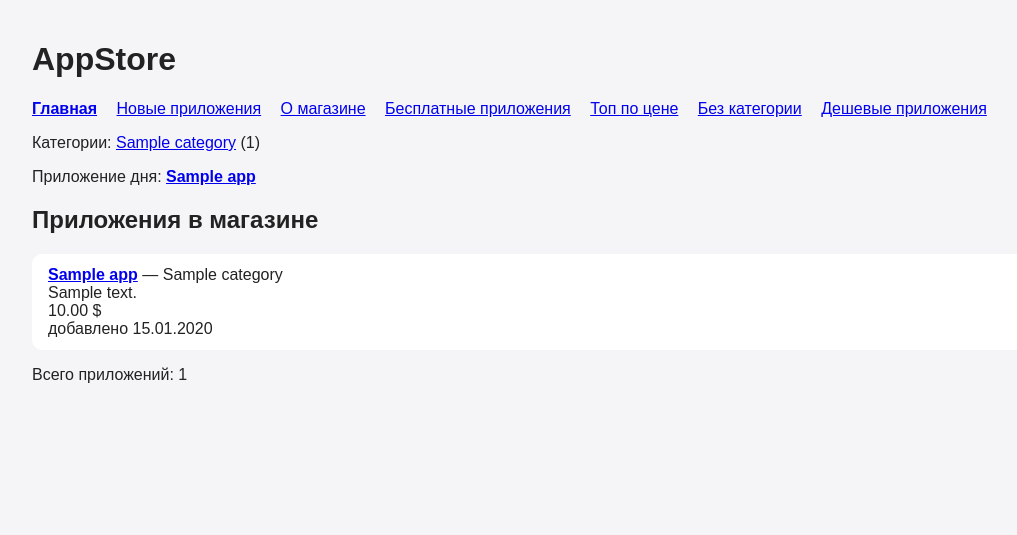
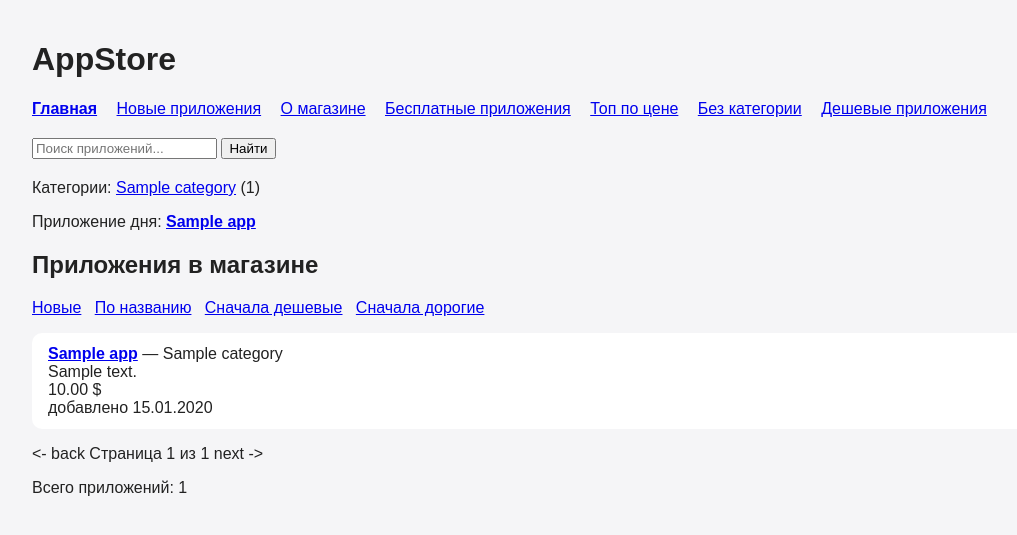
Before and after one commit to Lev6209/appstore, a Django app: page / in a window 1280 px wide. Shown: the top 535 px of the page, without its empty margins (8-1025 px from the left). Run offline with Django 5.2, Linux system fonts and the light colour scheme; tables that the repository leaves empty hold one stand-in row (values such as "Sample post").

Commit message:
practice 2.1 and 2.2

```diff
--- a/appstore/urls.py
+++ b/appstore/urls.py
@@ -19,5 +19,5 @@ from django.urls import path, include
 
 urlpatterns = [
     path('admin/', admin.site.urls),
-    path('', include('main.urls')),
+    path('', include('main.urls', namespace='main')),
 ]
--- a/main/static/main/style.css
+++ b/main/static/main/style.css
@@ -26,3 +26,7 @@ li {
 .active {
     font-weight: bold;
 }
+
+form {
+    margin: 20px auto;
+}
--- a/main/templates/main/app_detail.html
+++ b/main/templates/main/app_detail.html
@@ -4,14 +4,14 @@
 
 {% block content %}
 
-    <p><a href="{% url 'index' %}"><- Ко всем приложениям</a></p>
+    <p><a href="{% url 'main:index' %}"><- Ко всем приложениям</a></p>
 
     <h2>{{ app.name }}</h2>
 
 
     <p>Категория:
         {% if app.category %}
-             <a href="{% url 'category' app.category.id %}">{{ app.category}}</a>
+             <a href="{% url 'main:category' app.category.id %}">{{ app.category}}</a>
         {% else %}
             Без категории
         {% endif %}
@@ -39,7 +39,7 @@
 
     {% for similar in similar_apps %}
         <div>
-            <h3><a href="{% url 'app_detail' similar.id %}">{{ similar.name }}</a></h3>
+            <h3><a href="{% url 'main:app_detail' similar.id %}">{{ similar.name }}</a></h3>
             <p>Цена: {{ similar.price }}</p>
         </div>
     {% empty %}
--- a/main/templates/main/base.html
+++ b/main/templates/main/base.html
@@ -10,15 +10,24 @@
     <h1>AppStore</h1>
 
     <nav>
-        <a href="{% url 'index' %}"{% if request.path == '/' %}class="active"{% endif %}>Главная</a>
-        <a href="{% url 'new' %}"{% if request.path == '/new/' %}class="active"{% endif %}>Новые приложения</a>
-        <a href="{% url 'about' %}"{% if request.path == '/about/' %}class="active"{% endif %}>О магазине</a>
-        <a href="{% url 'free' %}"{% if request.path == '/free/' %}class="active"{% endif %}>Бесплатные приложения</a>
-        <a href="{% url 'top' %}"{% if request.path == '/top/' %}class="active"{% endif %}>Топ по цене</a>
-        <a href="{% url 'no_category' %}"{% if request.path == '/no_category/' %}class="active"{% endif %}>Без категории</a>
-        <a href="{% url 'cheap' %}"{% if request.path == '/cheap/' %}class="active"{% endif %}>Дешевые приложения</a>
+        <a href="{% url 'main:index' %}"{% if request.path == '/' %}class="active"{% endif %}>Главная</a>
+        <a href="{% url 'main:new' %}"{% if request.path == '/new/' %}class="active"{% endif %}>Новые приложения</a>
+        <a href="{% url 'main:about' %}"{% if request.path == '/about/' %}class="active"{% endif %}>О магазине</a>
+        <a href="{% url 'main:free' %}"{% if request.path == '/free/' %}class="active"{% endif %}>Бесплатные приложения</a>
+        <a href="{% url 'main:top' %}"{% if request.path == '/top/' %}class="active"{% endif %}>Топ по цене</a>
+        <a href="{% url 'main:no_category' %}"{% if request.path == '/no_category/' %}class="active"{% endif %}>Без категории</a>
+        <a href="{% url 'main:cheap' %}"{% if request.path == '/cheap/' %}class="active"{% endif %}>Дешевые приложения</a>
 
     </nav>
+
+    <form method="GET" action="{% url 'main:index' %}">
+
+            <input type="text" name="q" placeholder="Поиск приложений..." value="{{ q }}">
+            {%  if request.GET.sort %}
+                <input type="hidden" name="sort" value="{{ request.GET.sort }}">
+            {% endif %}
+        <button type="submit">Найти</button>
+    </form>
 
     {% block content %}{% endblock %}
 </body>
--- a/main/templates/main/cheap.html
+++ b/main/templates/main/cheap.html
@@ -8,7 +8,7 @@
     <ul>
     {% for app in apps %}
         <li>
-            <a href="{% url 'app_detail' app.id %}">{{ app.name }}</a> –
+            <a href="{% url 'main:app_detail' app.id %}">{{ app.name }}</a> –
                 Цена: {{ app.price }} $
             <br>
         </li>
--- a/main/templates/main/free.html
+++ b/main/templates/main/free.html
@@ -8,7 +8,7 @@
     <ul>
     {% for app in apps %}
         <li>
-            <a href="{% url 'app_detail' app.id %}">{{ app.name }}</a> –
+            <a href="{% url 'main:app_detail' app.id %}">{{ app.name }}</a> –
                 Цена: {{ app.price }} $
             <br>
         </li>
--- a/main/templates/main/index.html
+++ b/main/templates/main/index.html
@@ -6,21 +6,29 @@
 
     <p>Категории:
         {% for category in categories %}
-             <a href="{% url 'category' category.id %}">{{ category.name }}</a>
+             <a href="{% url 'main:category' category.id %}">{{ category.name }}</a>
             ({{ category.app_set.count }}){% if not forloop.last %}, {% endif %}
         {% endfor %}
     </p>
 
     {% if featured %}
-        <p>Приложение дня: <strong><a href="{% url 'app_detail' featured.id %}">{{ featured.name }}</a></strong></p>
+        <p>Приложение дня: <strong><a href="{% url 'main:app_detail' featured.id %}">{{ featured.name }}</a></strong></p>
     {% endif %}
 
     <h2>Приложения в магазине</h2>
 
+    <p>
+        <a href="?sort=new{% if q %}&q={{ q }}{% endif %}">Новые</a>&nbsp;&nbsp;
+        <a href="?sort=name{% if q %}&q={{ q }}{% endif %}">По названию</a>&nbsp;&nbsp;
+        <a href="?sort=price{% if q %}&q={{ q }}{% endif %}">Сначала дешевые</a>&nbsp;&nbsp;
+        <a href="?sort=expensive{% if q %}&q={{ q }}{% endif %}">Сначала дорогие</a>
+
+    </p>
+
     <ul>
-    {% for app in apps %}
+    {% for app in page_obj %}
         <li>
-            <strong><a href="{% url 'app_detail' app.id %}">{{ app.name }}</a></strong> — {{ app.category }}<br>
+            <strong><a href="{% url 'main:app_detail' app.id %}">{{ app.name }}</a></strong> — {{ app.category }}<br>
             {{ app.description|truncatechars:60 }}<br>
             {% if app.price == 0 %}
                 Бесплатно
@@ -35,5 +43,23 @@
     {% endfor %}
     </ul>
 
-    <p>Всего приложений: {{ apps|length }}</p>
+    <p>
+        {% if page_obj.has_previous %}
+            <a href="?page={{ page_obj.previous_page_number }}&sort={{ sort }}&q={{ q }}"><- back</a>
+        {% else %}
+            <- back
+        {% endif %}
+
+        Страница {{ page_obj.number }} из {{ page_obj.paginator.num_pages }}
+
+        {% if page_obj.has_next %}
+            <a href="?page={{ page_obj.next_page_number }}&sort={{ sort }}&q={{ q }}">next -></a>
+        {% else %}
+            next ->
+        {% endif %}
+
+    </p>
+
+
+    <p>Всего приложений: {{ page_obj.paginator.count }}</p>
 {% endblock %}
--- a/main/templates/main/new.html
+++ b/main/templates/main/new.html
@@ -8,7 +8,7 @@
     <ul>
     {% for app in apps %}
         <li>
-            <a href="{% url 'app_detail' app.id %}">{{ app.name }}</a> –
+            <a href="{% url 'main:app_detail' app.id %}">{{ app.name }}</a> –
                 Добавлено: {{ app.created_at|date:"d.m.Y" }}
             {% if app.price == 0 %}
                 Бесплатно
--- a/main/templates/main/no_category.html
+++ b/main/templates/main/no_category.html
@@ -9,7 +9,7 @@
     {% for app in apps %}
         <li>
           {% if app.category_id == None %}
-            <a href="{% url 'app_detail' app.id %}">{{ app.name }}</a> –
+            <a href="{% url 'main:app_detail' app.id %}">{{ app.name }}</a> –
                 Цена: {{ app.price }} $
           {% endif %}
             <br>
--- a/main/templates/main/top.html
+++ b/main/templates/main/top.html
@@ -8,7 +8,7 @@
     <ul>
     {% for app in apps %}
         <li>
-            <a href="{% url 'app_detail' app.id %}">{{ app.name }}</a> –
+            <a href="{% url 'main:app_detail' app.id %}">{{ app.name }}</a> –
                 Цена: {{ app.price }} $
             <br>
         </li>
--- a/main/urls.py
+++ b/main/urls.py
@@ -1,8 +1,8 @@
-from django.urls import path
+from django.urls import path, re_path
 
 from . import views
 
-
+app_name = 'main'
 urlpatterns = [
     path('', views.index, name='index'),
     path('about/', views.about, name='about'),
@@ -15,4 +15,9 @@ urlpatterns = [
     path('cheap/',views.cheap,name='cheap'),
     path('free/<int:category_id>/', views.free_in_category, name='free_in_category'),
 
+    re_path(r'archive/(?P<year>[0-9]{4})/$', views.archive_year, name='archive'),
+
+    path('developer/<str:developer_name>/', views.developer, name='developer'),
+
+    path('app/secure/<uuid:unique_key>/', views.secure_app, name='secure_app'),
 ]
--- a/main/views.py
+++ b/main/views.py
@@ -1,21 +1,37 @@
+from django.core.paginator import Paginator
 from django.shortcuts import render, get_object_or_404
-
-from .models import App
-
-from .models import Category
-
+from .models import App, Category
+from django.db.models import Q
 from django.http import HttpResponse
 
-
-
-
+SORTS = {
+    'new': '-created_at',
+    'name': 'name',
+    'price': 'price',
+    'expensive': '-price',
+}
 
 def index(request):
-    apps = App.objects.order_by('-created_at').all()
+    q = request.GET.get('q', '')
+    sort = request.GET.get('sort', 'new')
+
+    if q:
+        apps = App.objects.filter(Q(name__icontains=q) | Q(description__icontains=q))
+    else:
+        apps = App.objects.all()
+
+    apps = apps.order_by(SORTS.get(sort, '-created_at'))
     featured = App.objects.order_by('-price').first()
     categories = Category.objects.all()
+
+    paginator = Paginator(apps, 3)
+    page_number = request.GET.get('page')
+    page_obj = paginator.get_page(page_number)
+
     return render(request, 'main/index.html', {
-        'apps': apps,
+        'q': q,
+        'sort': sort,
+        'page_obj': page_obj,
         'featured': featured,
         'categories': categories,
     })
@@ -61,3 +77,13 @@ def no_category(request):
 def cheap(request):
     apps = App.objects.order_by('price').filter(price__lt=100, price__gt=0)[:10]
     return render(request, 'main/cheap.html', {'apps': apps})
+
+def archive_year(request, year):
+
+    return HttpResponse(f"Вы открыли архив за {year} год")
+
+def developer(request, developer_name):
+    return HttpResponse(f'Страница разработчика: {developer_name}')
+
+def secure_app(request, unique_key):
+    return HttpResponse(f'Защищенное приложение с уникальным ключом: {unique_key}')
```
Also changed, not shown: main/templates/main/category.html (+4 -4 lines).
